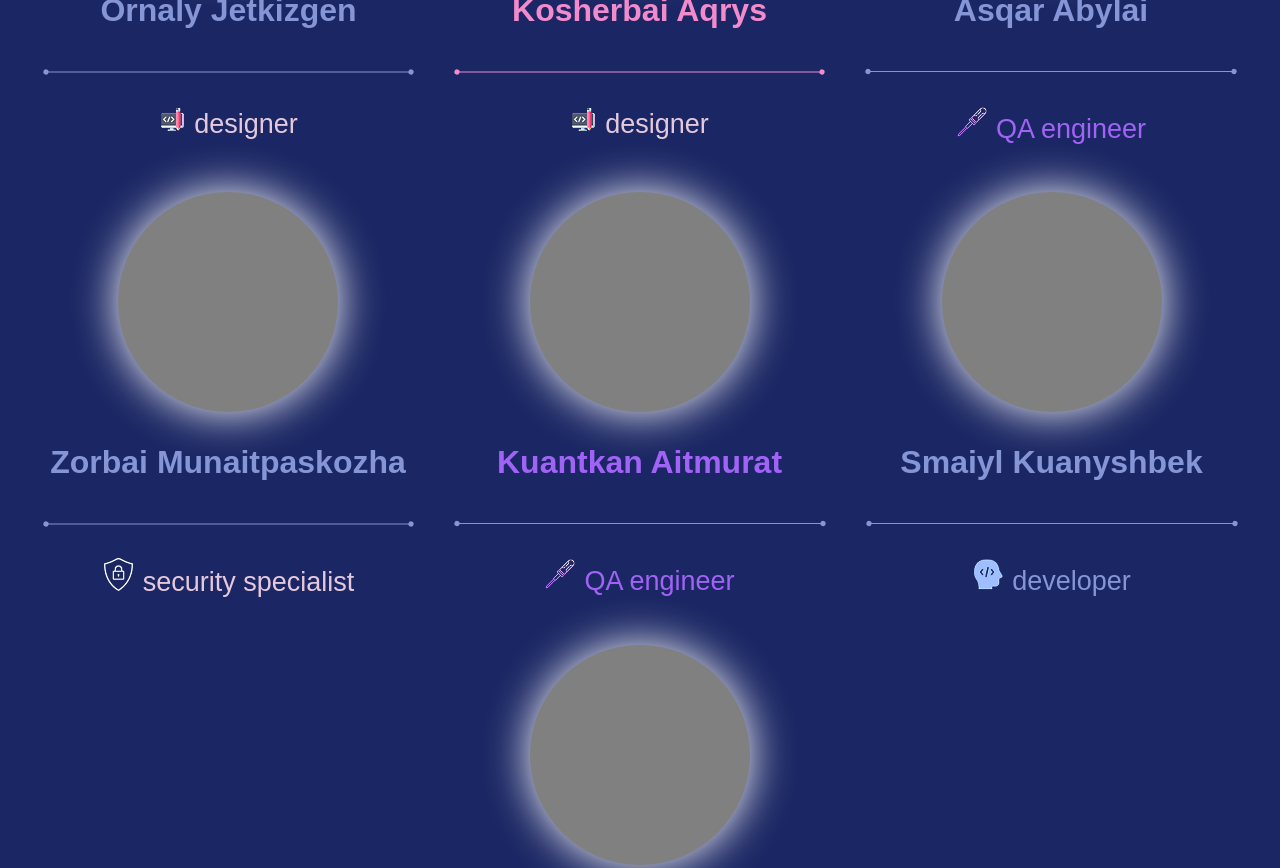
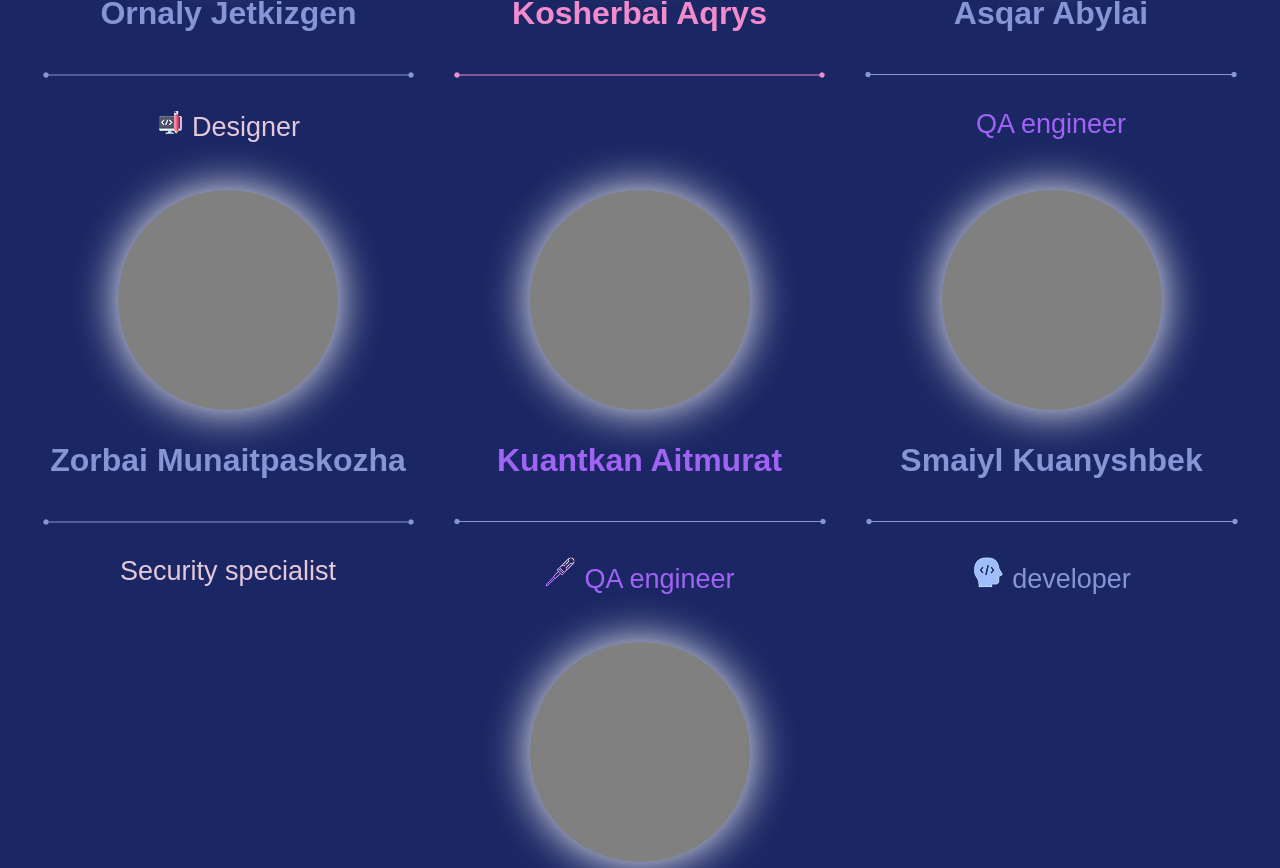
Before and after one commit to qw1te0v/Senimv2, a plain HTML site: page bizturali.html in a window 1280 px wide. Shown: the top 868 px of the page. Drawn offline with Linux system fonts and the light colour scheme.

Commit message:
Update bizturali.html

```diff
--- a/bizturali.html
+++ b/bizturali.html
@@ -13,19 +13,19 @@
                 <div class="avatar"></div>
                 <h3 class="jet">Ornaly Jetkizgen</h3>
                 <img src="./image/Line 8.png" alt="">
-                <p class="role-designer"><img src="./image/icons8-designer-64 1.png" alt="">designer</p>
+                <p class="role-designer"><img src="./image/icons8-designer-64 1.png" alt="">Designer</p>
             </div>
             <div class="card">
                 <div class="avatar"></div>
                 <h3 class="aqrys">Kosherbai Aqrys</h3>
                 <img src="./image/Line 7.png" alt="">
-                <p class="role-designer"><img src="./image/icons8-designer-64 1.png" alt="">designer</p>
+                <p class="role-designer"><Designer</p>
             </div>
             <div class="card">
                 <div class="avatar"></div>
                 <h3 class="abylai">Asqar Abylai</h3>
                 <img src="./image/Line 6.png" alt="">
-                <p class="role-engineer"><img src="./image/icons8-tester-64 1.png" alt="">QA engineer</p>
+                <p class="role-engineer">QA engineer</p>
             </div>
         </div>
 
@@ -34,7 +34,7 @@
                 <div class="avatar"></div>
                 <h3 class="jet">Zorbai Munaitpaskozha</h3>
                 <img src="./image/Line 8.png" alt="">
-                <p class="role-designer"><img src="./image/icons8-security-shield-50 (2) 1.png" alt="">security specialist</p>
+                <p class="role-designer">Security specialist</p>
             </div>
             <div class="card">
                 <div class="avatar"></div>
```
